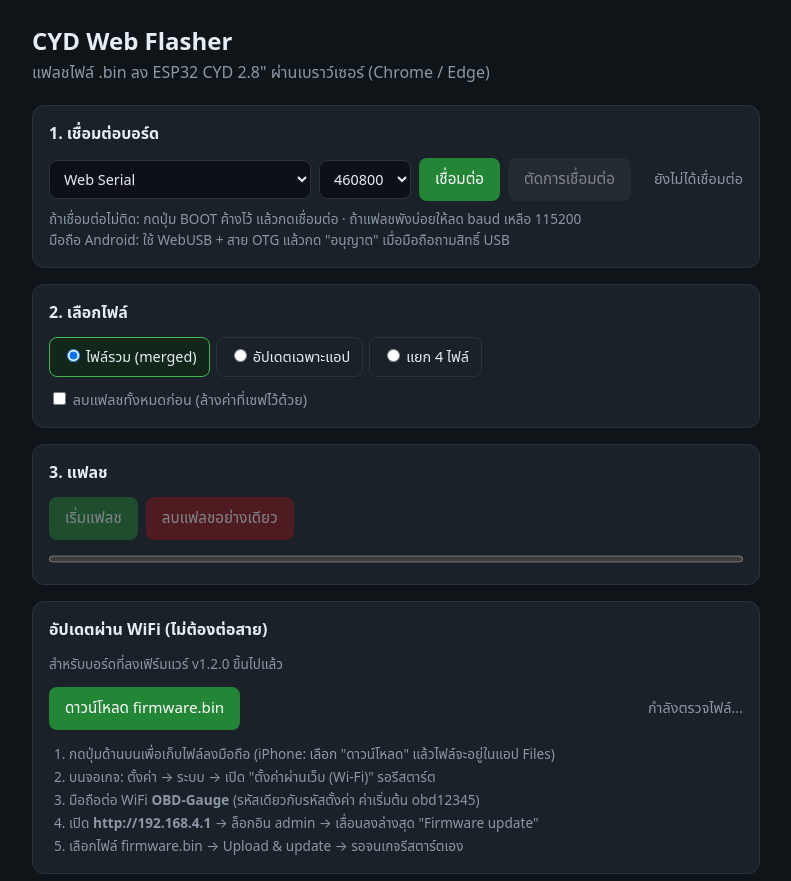
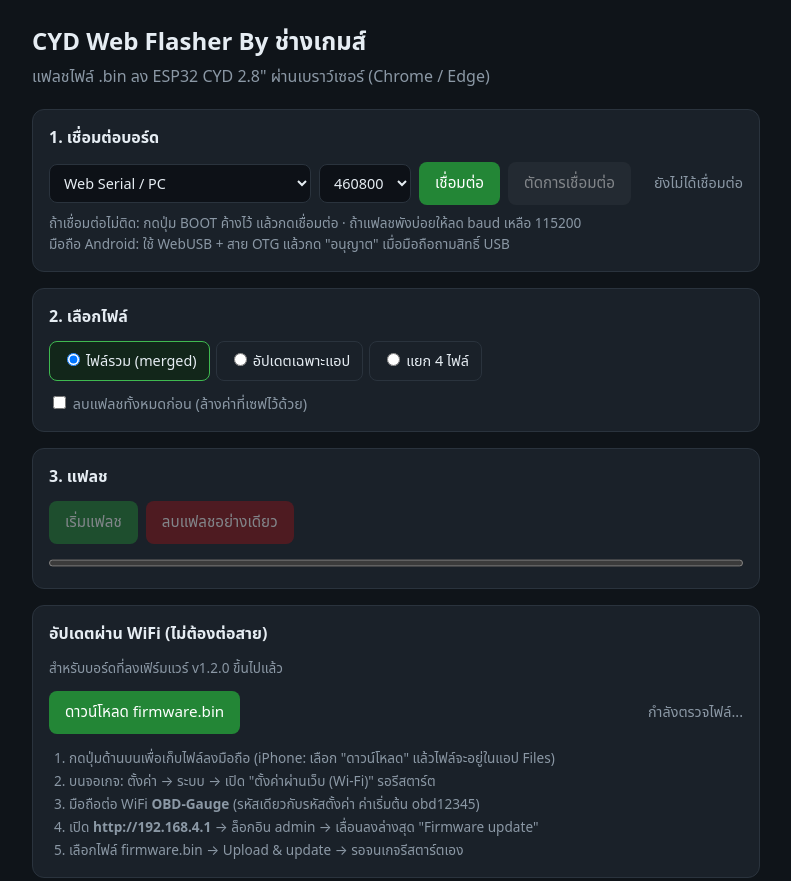
Before and after one commit to gamezaa17/smart-cyd-flasher, a plain HTML site: page index.html in a window 1280 px wide. Shown: the top 881 px of the page, without its empty margins (244-1035 px from the left). Drawn offline with Linux system fonts and the light colour scheme.

Commit message:
Update title and banner text in index.html
Updated title and modified banner text for clarity.

```diff
--- a/index.html
+++ b/index.html
@@ -3,7 +3,7 @@
 <head>
 <meta charset="UTF-8">
 <meta name="viewport" content="width=device-width, initial-scale=1">
-<title>CYD Web Flasher</title>
+<title>CYD Web Flasher By ช่างเกมส์</title>
 <style>
   :root { --bg:#0f1419; --card:#1a2129; --line:#2a333d; --fg:#e6edf3; --mut:#8b98a5; --acc:#3fb950; --warn:#d29922; --err:#f85149; }
   * { box-sizing:border-box; }
@@ -37,17 +37,17 @@
 </head>
 <body>
 <main>
-  <h1>CYD Web Flasher</h1>
+  <h1>CYD Web Flasher By ช่างเกมส์</h1>
   <p class="sub">แฟลชไฟล์ .bin ลง ESP32 CYD 2.8" ผ่านเบราว์เซอร์ (Chrome / Edge)</p>
 
-  <div class="banner" id="noSerial">เบราว์เซอร์นี้ไม่รองรับ Web Serial / WebUSB — ใช้ Chrome หรือ Edge (คอมพิวเตอร์ หรือ Android) และเปิดหน้าผ่าน HTTPS · iPhone ใช้ไม่ได้ ให้อัปเดตผ่าน WiFi (OTA) แทน</div>
+  <div class="banner" id="noSerial">เบราว์เซอร์นี้ไม่รองรับ Web Serial / WebUSB — ใช้ Chrome หรือ Edge (คอมพิวเตอร์ หรือ Android) และเปิดหน้าผ่าน HTTPS · iPhone ใช้เว็บนี้ไม่ได้ ให้อัปเดตผ่าน WiFi ของตัวจอ (OTA) แทน</div>
 
   <!-- 1. Connect -->
   <div class="card">
     <h2>1. เชื่อมต่อบอร์ด</h2>
     <div class="row">
       <select id="transportSel">
-        <option value="serial">Web Serial</option>
+        <option value="serial">Web Serial / PC</option>
         <option value="usb">WebUSB (CH340 / มือถือ Android)</option>
       </select>
       <select id="baud">
```
